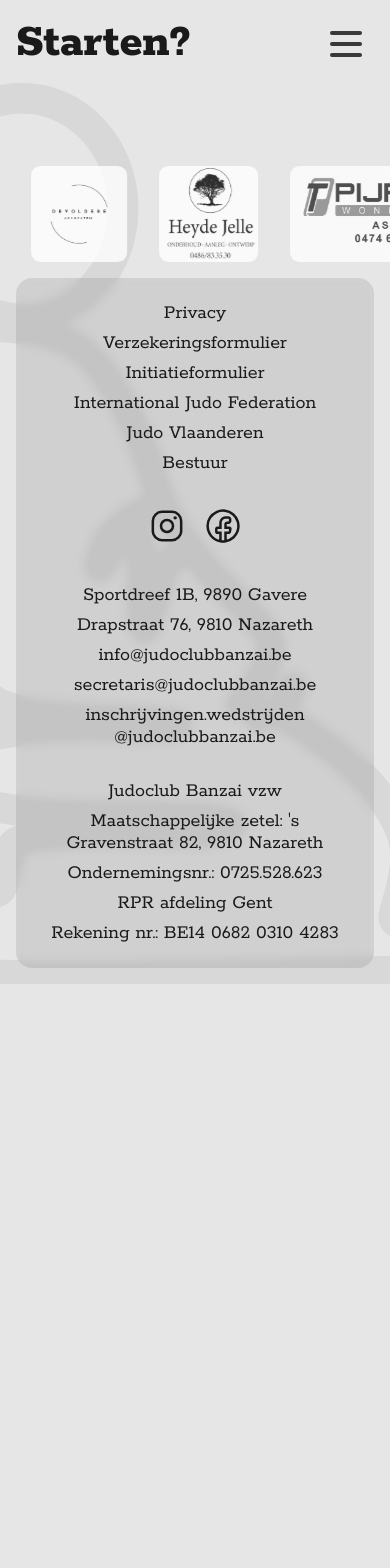
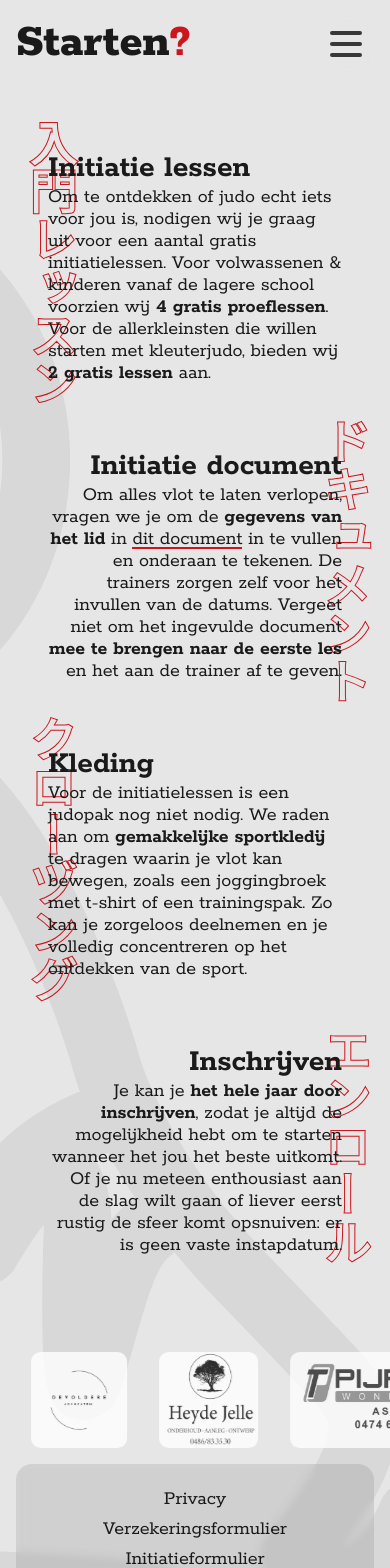
Before and after one commit to NexoraDevBe/jcbanzai-website, a Nuxt app: page /starten in a window 390 px wide. Shown: the top 1568 px of the page. Before the commit the page ends 984 px from the top, so only its background shows below. Built offline with nearby package versions, Linux system fonts and the light colour scheme.

Commit message:
starten.vue info section + mobile resposive

```diff
--- a/app/pages/starten.vue
+++ b/app/pages/starten.vue
@@ -1,6 +1,6 @@
 <script setup lang="ts">
 useHead({
-  title: 'JC Banzai - Starten?',
+  title: 'Judoclub Banzai - Starten?',
   meta: [
     { name: 'description', content: 'My amazing site.' }
   ],
@@ -8,16 +8,118 @@
 </script>
 
 <template>
-  <main>
+  <main id="starten-page">
     <h1>
       Starten<span>?</span>
     </h1>
-    <section>
-
+    <section class="info">
+      <div class="paragraph-container">
+        <MoleculeStyledParagraph class="paragraph" :max-width="'30rem'">
+          <template #styleElement>
+            <AtomJapaneseText :vertical="true" :size="3" :outline="true">入門レッスン</AtomJapaneseText>
+          </template>
+          <template #title>
+            Initiatie lessen
+          </template>
+          <template #content>
+            Om te ontdekken of judo echt iets voor jou is, nodigen wij je graag uit voor een aantal gratis initiatielessen.
+            Voor volwassenen & kinderen vanaf de lagere school voorzien wij <b>4 gratis proeflessen</b>.
+            Voor de allerkleinsten die willen starten met kleuterjudo, bieden wij <b>2 gratis lessen</b> aan.
+          </template>
+        </MoleculeStyledParagraph>
+        <MoleculeStyledParagraph class="paragraph" :right="true" :max-width="'30rem'">
+          <template #styleElement>
+            <AtomJapaneseText :vertical="true" :size="3" :outline="true">ドキュメント</AtomJapaneseText>
+          </template>
+          <template #title>
+            Initiatie document
+          </template>
+          <template #content>
+            Om alles vlot te laten verlopen, vragen we je om de <b>gegevens van het lid</b> in <NuxtLink to="/pdf/Initiatieformulier.pdf" target="_blank" external>dit document</NuxtLink> in te vullen en onderaan te tekenen.
+            De trainers zorgen zelf voor het invullen van de datums.
+            Vergeet niet om het ingevulde document <b>mee te brengen naar de eerste les</b> en het aan de trainer af te geven.
+          </template>
+        </MoleculeStyledParagraph>
+        <MoleculeStyledParagraph class="paragraph" :max-width="'30rem'">
+          <template #styleElement>
+            <AtomJapaneseText :vertical="true" :size="3" :outline="true">クローヅング</AtomJapaneseText>
+          </template>
+          <template #title>
+            Kleding
+          </template>
+          <template #content>
+            Voor de initiatielessen is een judopak nog niet nodig.
+            We raden aan om <b>gemakkelijke sportkledij</b> te dragen waarin je vlot kan bewegen, zoals een joggingbroek met t-shirt of een trainingspak.
+            Zo kan je zorgeloos deelnemen en je volledig concentreren op het ontdekken van de sport.
+          </template>
+        </MoleculeStyledParagraph>
+        <MoleculeStyledParagraph class="paragraph" :right="true" :max-width="'30rem'">
+        <template #styleElement>
+          <AtomJapaneseText :vertical="true" :size="3" :outline="true">エンロール</AtomJapaneseText>
+        </template>
+        <template #title>
+          Inschrijven
+        </template>
+        <template #content>
+          Je kan je <b>het hele jaar door inschrijven</b>, zodat je altijd de mogelijkheid hebt om te starten wanneer het jou het beste uitkomt.
+          Of je nu meteen enthousiast aan de slag wilt gaan of liever eerst rustig de sfeer komt opsnuiven: er is geen vaste instapdatum.
+        </template>
+      </MoleculeStyledParagraph>
+      </div>
+      <AtomJapaneseText class="japanese-text" :vertical="true" :size="5" :outline="true">スタート</AtomJapaneseText>
     </section>
   </main>
 </template>
 
-<style scoped>
+<style scoped lang="scss">
+#starten-page {
+  h1 {
+    span {
+      color: var(--accent);
+    }
+  }
 
+  .info {
+    display: flex;
+    align-items: center;
+    margin: 0 calc(var(--page-margin)*2);
+
+    .paragraph-container {
+      display: flex;
+      flex-direction: column;
+      gap: 4rem;
+      width: 100%;
+
+      .paragraph:nth-child(even) {
+        align-self: flex-end;
+      }
+    }
+
+    .japanese-text {
+      display: none;
+    }
+  }
+}
+
+@media screen and (width >= 80rem) {
+  #starten-page {
+    .info {
+      margin: 0 8rem;
+      gap: 8rem;
+
+      .japanese-text {
+        display: block;
+      }
+    }
+  }
+}
+
+@media screen and (width >= 90rem) {
+  #starten-page {
+    .info {
+      margin: 0 12rem;
+      gap: 12rem;
+    }
+  }
+}
 </style>
```
